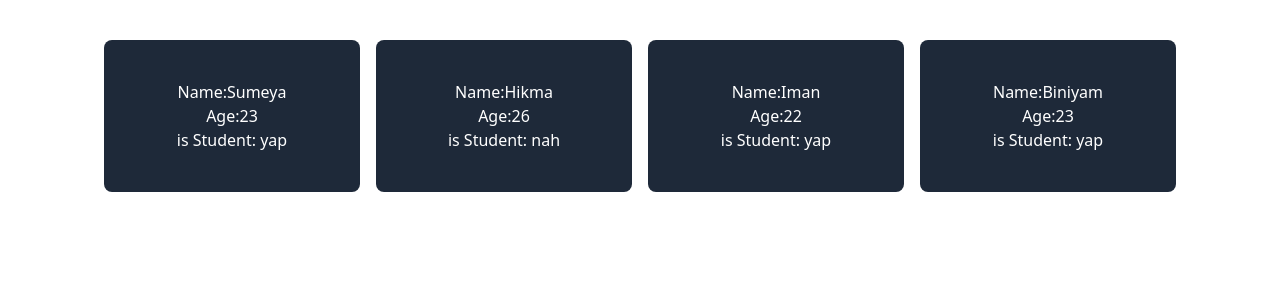
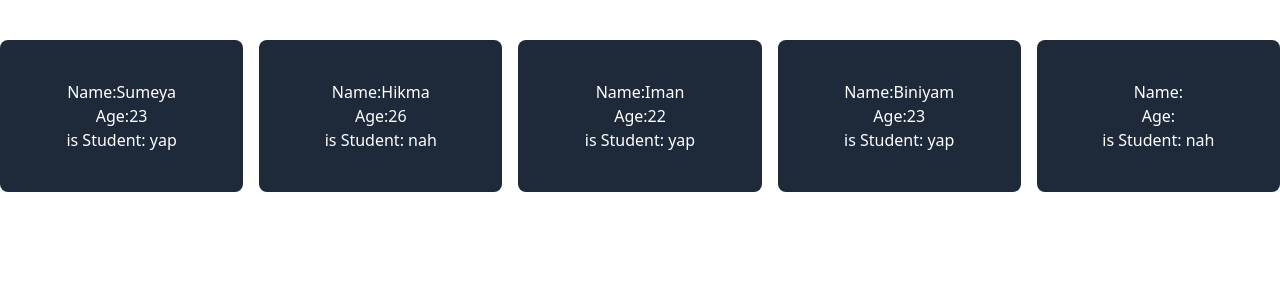
Before and after one commit to Sumeyahassen/mobile-app, a React (Vite) app in the folder react/first/: page / in a window 1280 px wide. Shown: the top 300 px of the page. Built offline with nearby package versions, Linux system fonts and the light colour scheme.

Commit message:
to  scrach the design  to do the propes project one

```diff
--- a/react/first/src/App.jsx
+++ b/react/first/src/App.jsx
@@ -7,6 +7,7 @@ function App() {
     <Student name="Hikma" age={26} isStudent={false}/>
     <Student name="Iman" age={22} isStudent={true}/>
     <Student name="Biniyam" age={23} isStudent={true}/>
+    <Student/>
 
     </div>
   )
--- a/react/first/src/components/Student.jsx
+++ b/react/first/src/components/Student.jsx
@@ -1,20 +1,24 @@
-import React from 'react'
-
+import React from "react";
+// import propTypes from "prop-types";
 function Student(props) {
-    // to practes react propes
+  // to practes react propes
   return (
-    <div className='font-sans  h-1/4 w-1/5 flex flex-col  justify-between bg-gray-800 text-white  text-center py-10 rounded-lg'>
-<p className="">
-  Name:{props.name}
-</p>
-<p className="">
-  Age:{props.age}
-</p>
-<p className="">
-  is Student: {props.isStudent? "yap":"nah"}
-</p>
+    <div className="font-sans  h-1/4 w-1/5 flex flex-col  justify-between bg-gray-800 text-white  text-center py-10 rounded-lg">
+      <p className="">Name:{props.name}</p>
+      <p className="">Age:{props.age}</p>
+      <p className="">is Student: {props.isStudent ? "yap" : "nah"}</p>
     </div>
-  )
+  );
+}
+// Student.propTypes = {
+//   name: propTypes.string,
+//   age: propTypes.number,
+//   isStudent: propTypes.bool,
+// };
+Student.defaultPropes={
+  name:"unknown",
+  age:0,
+  isStudent:false,
 }
 
-export default Student
+export default Student;
--- /dev/null
+++ b/react/first/src/components/UserProfile.jsx
@@ -0,0 +1,31 @@
+import React from 'react'
+
+function UserProfile(props) {
+    // - avatar (URL)
+// - name
+// - bio
+// - location
+// - skills (array)
+// - contactInfo (object with email, phone, etc.)
+  return (
+    <div>
+<div className="">Name:{props.name}</div>
+<div className="">Avatar:{props.avator}</div>
+<div className="">Bio: {props.bio}</div>
+<div className="">Location:{props.location}</div>
+<div className="">Skills:{props.skills.map((skil)=>{
+    return(
+        <span key={index}>{skil}</span>
+    )
+})}</div>
+<div className="">Contact Information:{props.contacts.map((contact)=>{
+    return(
+        <div className="" key={index}>{contact}</div>
+    )
+})}</div>
+
+    </div>
+  )
+}
+
+export default UserProfile
```
